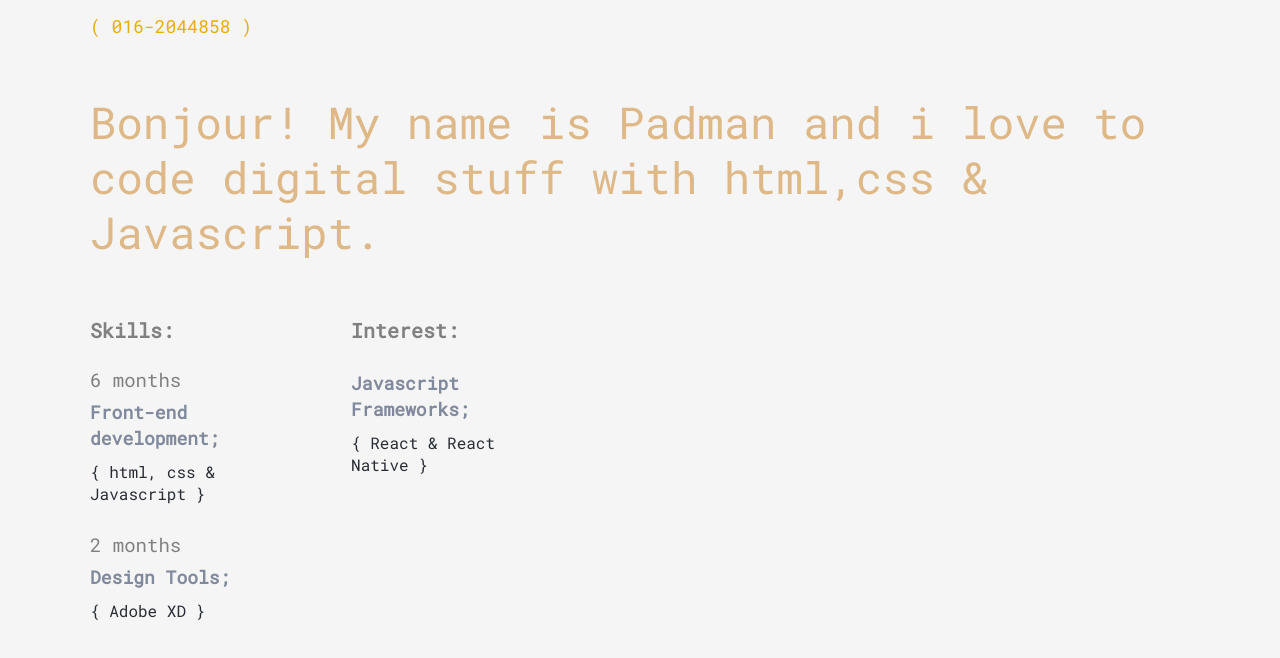
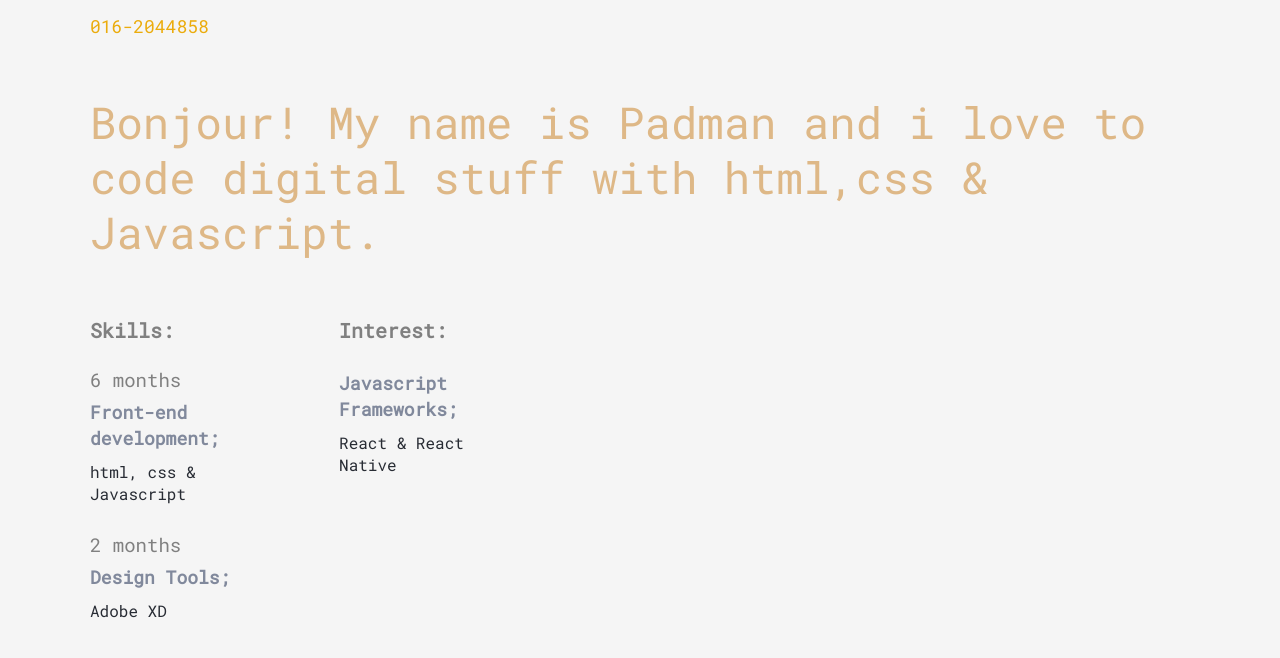
Before and after one commit to Padman83/My-Resume, a plain HTML site: page index.html in a window 1280 px wide. Shown: the part 172-830 px from the top of the page. Drawn offline with Linux system fonts and the light colour scheme.

Commit message:
Deleted all curly braces on all span tags.

```diff
--- a/index.html
+++ b/index.html
@@ -10,8 +10,8 @@
     <div class="container">
         <div class="main">
             <h1 class="name"><strong>Padman</strong> Selvamanickam</h1>
-            <span class="email"> ( endlessgalaxy15@gmail.com )</span>
-            <span class="phone">( 016-2044858 )</span>
+            <span class="email">endlessgalaxy15@gmail.com</span>
+            <span class="phone">016-2044858</span>
 
             <h2 class="about-me">Bonjour! My name is Padman and i love to code digital stuff with html,css & Javascript.</h2>
         </div>
@@ -25,7 +25,7 @@
                 <span class="exp">6 months</span>
                 <div>
                     <h3>Front-end development; </h3>
-                    <span>{ html, css & Javascript }</span>
+                    <span>html, css & Javascript</span>
                 </div>
             </div>
 
@@ -33,7 +33,7 @@
                 <span class="exp">2 months</span>
                 <div>
                     <h3>Design Tools; </h3>
-                    <span>{ Adobe XD }</span>
+                    <span>Adobe XD</span>
                 </div>
             </div>
 
@@ -45,7 +45,7 @@
             <div class="card">
                 <div>
                     <h3>Javascript Frameworks; </h3>
-                    <span> { React & React Native } </span>
+                    <span>React & React Native</span>
                 </div>
             </div>
         </div>
```
